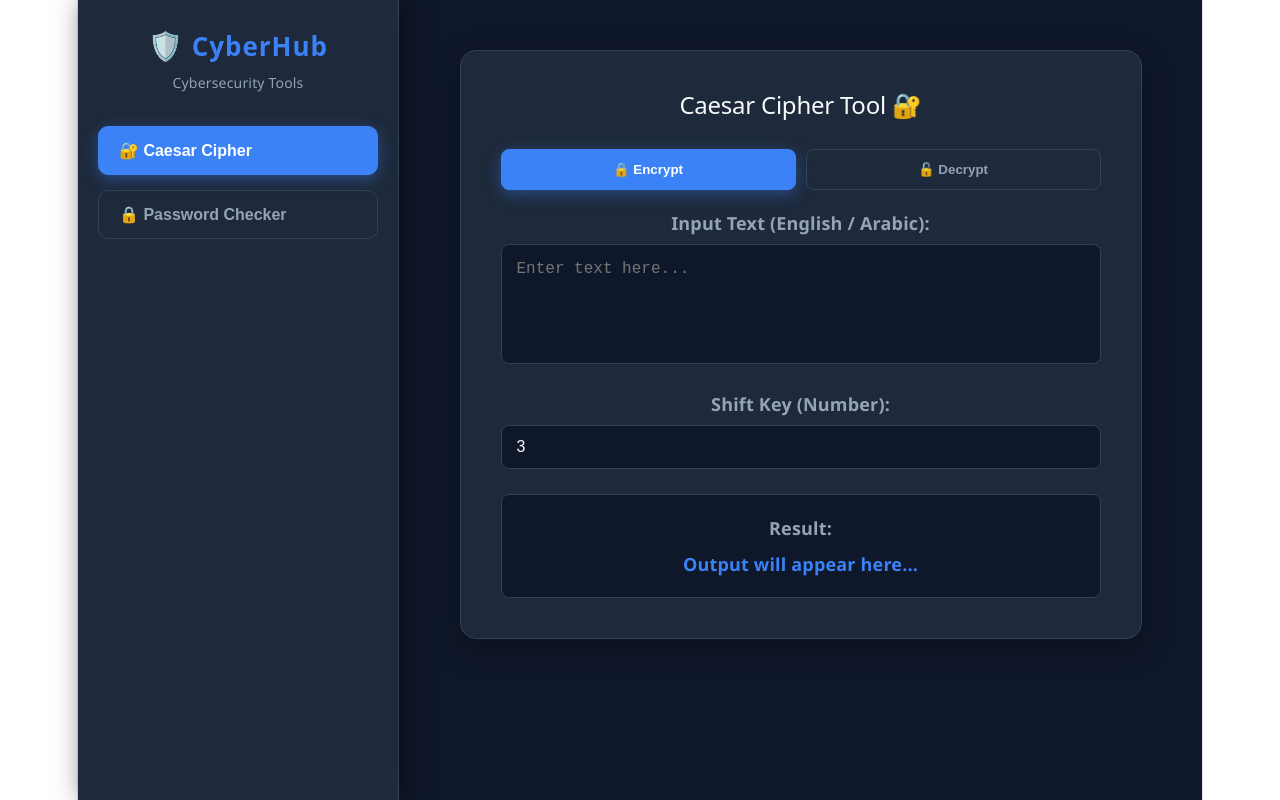
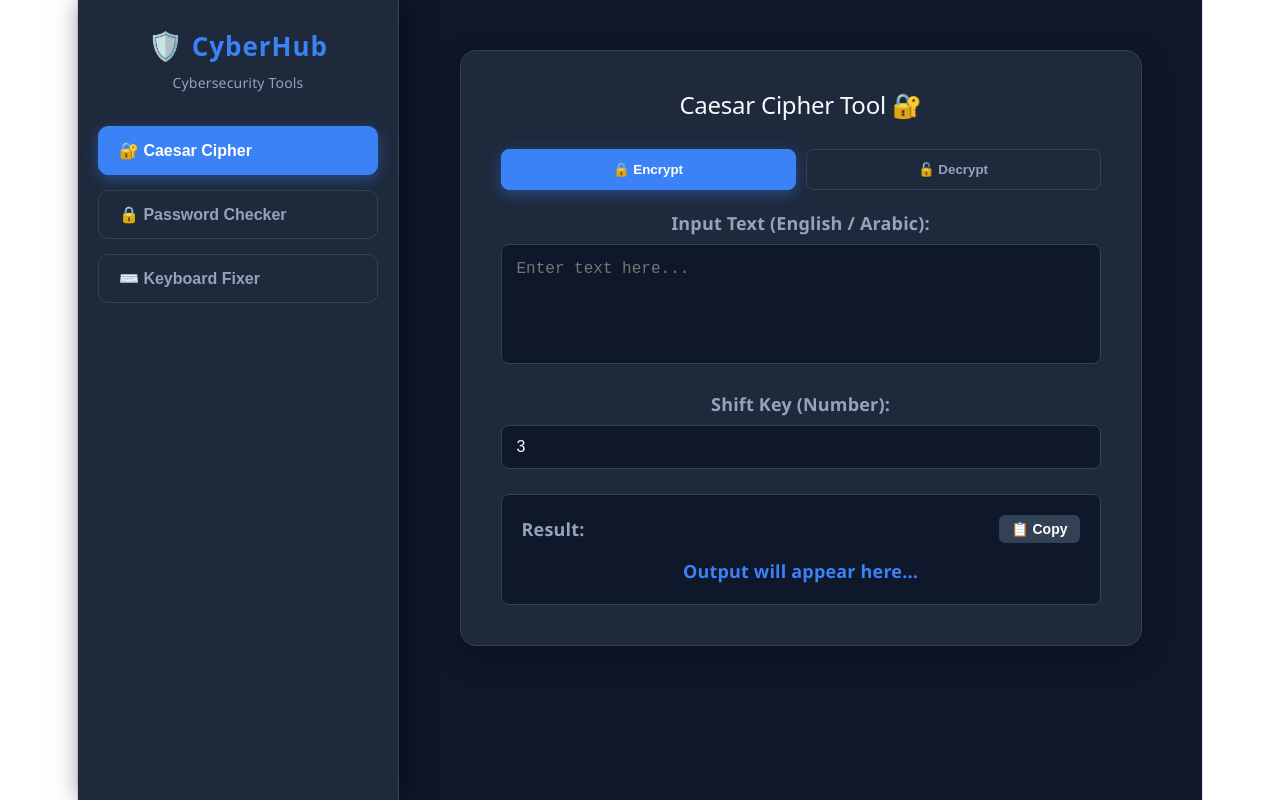
Before and after one commit to ma8749850-afk/cyber-tools, a React (Vite) app: page / in a window 1280 px wide. Built offline with nearby package versions, Linux system fonts and the light colour scheme.

Commit message:
Add Copy to Clipboard feature to tools

```diff
--- a/src/App.jsx
+++ b/src/App.jsx
@@ -1,12 +1,12 @@
 import React, { useState } from 'react';
 import CaesarCipher from './tools/CaesarCipher';
 import PasswordChecker from './tools/PasswordChecker';
-import './App.css'; // السطر ده مهم جداً لاستدعاء التصميم
+import KeyboardFixer from './tools/KeyboardFixer'; // 1. استدعينا الأداة الجديدة هنا
+import './App.css';
 
 export default function App() {
   const [activeTool, setActiveTool] = useState("caesar");
 
-  // الألوان اللي لسه محتاجينها للزراير التفاعلية
   const colors = {
     primary: '#3b82f6',
     textMuted: '#94a3b8',
@@ -70,6 +70,28 @@ export default function App() {
               🔒 Password Checker
             </button>
           </li>
+          {/* 2. الزرار الجديد بتاع مصحح الكيبورد */}
+          <li>
+            <button
+              onClick={() => setActiveTool("keyboard")}
+              style={{
+                width: '100%',
+                padding: '14px 20px',
+                cursor: 'pointer',
+                backgroundColor: activeTool === "keyboard" ? colors.primary : 'transparent',
+                color: activeTool === "keyboard" ? '#fff' : colors.textMuted,
+                border: `1px solid ${activeTool === "keyboard" ? colors.primary : colors.border}`,
+                borderRadius: '10px',
+                textAlign: 'left',
+                fontSize: '16px',
+                fontWeight: '600',
+                transition: 'all 0.3s ease',
+                boxShadow: activeTool === "keyboard" ? '0 4px 15px rgba(59, 130, 246, 0.4)' : 'none'
+              }}
+            >
+              ⌨️ Keyboard Fixer
+            </button>
+          </li>
         </ul>
       </div>
 
@@ -77,6 +99,8 @@ export default function App() {
       <div className="main-content">
         {activeTool === "caesar" && <CaesarCipher />}
         {activeTool === "password" && <PasswordChecker />}
+        {/* 3. عرض الأداة لما المتغير يكون keyboard */}
+        {activeTool === "keyboard" && <KeyboardFixer />}
       </div>
 
     </div>
--- a/src/tools/CaesarCipher.jsx
+++ b/src/tools/CaesarCipher.jsx
@@ -3,156 +3,81 @@ import React, { useState } from 'react';
 export default function CaesarCipher() {
   const [text, setText] = useState("");
   const [shift, setShift] = useState(3);
-  const [mode, setMode] = useState("encrypt"); // 'encrypt' or 'decrypt'
+  const [mode, setMode] = useState("encrypt");
+  const [copied, setCopied] = useState(false); // حالة الزرار للنسخ
 
   const applyCipher = (str, shiftAmount, isDecrypt) => {
     const actualShift = isDecrypt ? -shiftAmount : shiftAmount;
-
-    // الأبجدية العربية مجمعة عشان التشفير يدعمها
     const arabicAlphabet = "ابتثجحخدذرزسشصضطظعغفقكلمنهويأإآةىئؤء";
     const arLength = arabicAlphabet.length;
 
     return str.split('').map(char => {
-      // 1. معالجة الحروف الإنجليزية
       if (char.match(/[a-z]/i)) {
         const code = char.charCodeAt(0);
         const isUpperCase = code >= 65 && code <= 90;
         const base = isUpperCase ? 65 : 97;
-
         const shiftCalc = ((actualShift % 26) + 26) % 26;
         return String.fromCharCode(((code - base + shiftCalc) % 26) + base);
       }
-      // 2. معالجة الحروف العربية
       else if (arabicAlphabet.includes(char)) {
         const index = arabicAlphabet.indexOf(char);
         const shiftCalc = ((actualShift % arLength) + arLength) % arLength;
         return arabicAlphabet[(index + shiftCalc) % arLength];
       }
-      // 3. المسافات والرموز والأرقام ترجع زي ما هي
       return char;
     }).join('');
   };
 
   const resultText = applyCipher(text, shift, mode === "decrypt");
 
+  // دالة النسخ
+  const handleCopy = () => {
+    if (!resultText) return;
+    navigator.clipboard.writeText(resultText);
+    setCopied(true);
+    setTimeout(() => setCopied(false), 2000); // يرجع لشكله الطبيعي بعد ثانيتين
+  };
+
   return (
-    <div style={{
-      backgroundColor: '#1e293b',
-      padding: '40px',
-      borderRadius: '16px',
-      boxShadow: '0 10px 30px rgba(0,0,0,0.3)',
-      width: '100%',
-      maxWidth: '600px',
-      border: '1px solid #334155'
-    }}>
-
-      <h2 style={{ textAlign: 'center', color: '#f8fafc', marginBottom: '30px', fontSize: '24px' }}>
-        Caesar Cipher Tool 🔐
-      </h2>
+    <div style={{ backgroundColor: '#1e293b', padding: '40px', borderRadius: '16px', boxShadow: '0 10px 30px rgba(0,0,0,0.3)', width: '100%', maxWidth: '600px', border: '1px solid #334155' }}>
+      <h2 style={{ textAlign: 'center', color: '#f8fafc', marginBottom: '30px', fontSize: '24px' }}>Caesar Cipher Tool 🔐</h2>
 
       <div style={{ display: 'flex', gap: '10px', marginBottom: '20px' }}>
-        <button
-          onClick={() => setMode("encrypt")}
-          style={{
-            flex: 1,
-            padding: '12px',
-            borderRadius: '8px',
-            border: `1px solid ${mode === "encrypt" ? '#3b82f6' : '#334155'}`,
-            backgroundColor: mode === "encrypt" ? '#3b82f6' : 'transparent',
-            color: mode === "encrypt" ? '#fff' : '#94a3b8',
-            fontWeight: 'bold',
-            cursor: 'pointer',
-            transition: 'all 0.3s ease',
-            boxShadow: mode === "encrypt" ? '0 4px 15px rgba(59, 130, 246, 0.4)' : 'none'
-          }}
-        >
+        <button onClick={() => setMode("encrypt")} style={{ flex: 1, padding: '12px', borderRadius: '8px', border: `1px solid ${mode === "encrypt" ? '#3b82f6' : '#334155'}`, backgroundColor: mode === "encrypt" ? '#3b82f6' : 'transparent', color: mode === "encrypt" ? '#fff' : '#94a3b8', fontWeight: 'bold', cursor: 'pointer', transition: 'all 0.3s ease', boxShadow: mode === "encrypt" ? '0 4px 15px rgba(59, 130, 246, 0.4)' : 'none' }}>
           🔒 Encrypt
         </button>
-        <button
-          onClick={() => setMode("decrypt")}
-          style={{
-            flex: 1,
-            padding: '12px',
-            borderRadius: '8px',
-            border: `1px solid ${mode === "decrypt" ? '#10b981' : '#334155'}`,
-            backgroundColor: mode === "decrypt" ? '#10b981' : 'transparent',
-            color: mode === "decrypt" ? '#fff' : '#94a3b8',
-            fontWeight: 'bold',
-            cursor: 'pointer',
-            transition: 'all 0.3s ease',
-            boxShadow: mode === "decrypt" ? '0 4px 15px rgba(16, 185, 129, 0.4)' : 'none'
-          }}
-        >
+        <button onClick={() => setMode("decrypt")} style={{ flex: 1, padding: '12px', borderRadius: '8px', border: `1px solid ${mode === "decrypt" ? '#10b981' : '#334155'}`, backgroundColor: mode === "decrypt" ? '#10b981' : 'transparent', color: mode === "decrypt" ? '#fff' : '#94a3b8', fontWeight: 'bold', cursor: 'pointer', transition: 'all 0.3s ease', boxShadow: mode === "decrypt" ? '0 4px 15px rgba(16, 185, 129, 0.4)' : 'none' }}>
           🔓 Decrypt
         </button>
       </div>
 
       <div style={{ marginBottom: '20px' }}>
-        <label style={{ display: 'block', color: '#94a3b8', marginBottom: '8px', fontWeight: 'bold' }}>
-          Input Text (English / Arabic):
-        </label>
-        <textarea
-          placeholder="Enter text here..."
-          value={text}
-          onChange={(e) => setText(e.target.value)}
-          style={{
-            width: '100%',
-            height: '120px',
-            padding: '15px',
-            fontSize: '16px',
-            backgroundColor: '#0f172a',
-            color: '#f8fafc',
-            border: '1px solid #334155',
-            borderRadius: '8px',
-            outline: 'none',
-            boxSizing: 'border-box',
-            resize: 'none'
-          }}
-        />
+        <label style={{ display: 'block', color: '#94a3b8', marginBottom: '8px', fontWeight: 'bold' }}>Input Text (English / Arabic):</label>
+        <textarea placeholder="Enter text here..." value={text} onChange={(e) => setText(e.target.value)} style={{ width: '100%', height: '120px', padding: '15px', fontSize: '16px', backgroundColor: '#0f172a', color: '#f8fafc', border: '1px solid #334155', borderRadius: '8px', outline: 'none', boxSizing: 'border-box', resize: 'none' }} />
       </div>
 
       <div style={{ marginBottom: '25px' }}>
-        <label style={{ display: 'block', color: '#94a3b8', marginBottom: '8px', fontWeight: 'bold' }}>
-          Shift Key (Number):
-        </label>
-        <input
-          type="number"
-          value={shift}
-          onChange={(e) => setShift(Number(e.target.value))}
-          style={{
-            width: '100%',
-            padding: '12px 15px',
-            fontSize: '16px',
-            backgroundColor: '#0f172a',
-            color: '#f8fafc',
-            border: '1px solid #334155',
-            borderRadius: '8px',
-            outline: 'none',
-            boxSizing: 'border-box'
-          }}
-        />
+        <label style={{ display: 'block', color: '#94a3b8', marginBottom: '8px', fontWeight: 'bold' }}>Shift Key (Number):</label>
+        <input type="number" value={shift} onChange={(e) => setShift(Number(e.target.value))} style={{ width: '100%', padding: '12px 15px', fontSize: '16px', backgroundColor: '#0f172a', color: '#f8fafc', border: '1px solid #334155', borderRadius: '8px', outline: 'none', boxSizing: 'border-box' }} />
       </div>
 
-      <div style={{
-        backgroundColor: '#0f172a',
-        padding: '20px',
-        borderRadius: '8px',
-        border: '1px solid #334155',
-        position: 'relative'
-      }}>
-        <h4 style={{ margin: '0 0 10px 0', color: '#94a3b8' }}>Result:</h4>
-        <p style={{
-          fontSize: '18px',
-          fontWeight: 'bold',
-          color: mode === "encrypt" ? '#3b82f6' : '#10b981',
-          wordWrap: 'break-word',
-          margin: 0,
-          minHeight: '24px'
-        }}>
+      <div style={{ backgroundColor: '#0f172a', padding: '20px', borderRadius: '8px', border: '1px solid #334155' }}>
+        {/* صف عنوان النتيجة مع زرار النسخ */}
+        <div style={{ display: 'flex', justifyContent: 'space-between', alignItems: 'center', marginBottom: '15px' }}>
+          <h4 style={{ margin: 0, color: '#94a3b8' }}>Result:</h4>
+          <button
+            onClick={handleCopy}
+            disabled={!resultText}
+            style={{ padding: '6px 12px', backgroundColor: copied ? '#10b981' : '#334155', color: '#fff', border: 'none', borderRadius: '6px', cursor: resultText ? 'pointer' : 'not-allowed', fontSize: '14px', transition: 'background-color 0.3s', fontWeight: 'bold', display: 'flex', alignItems: 'center', gap: '5px' }}
+          >
+            {copied ? '✅ Copied!' : '📋 Copy'}
+          </button>
+        </div>
+
+        <p style={{ fontSize: '18px', fontWeight: 'bold', color: mode === "encrypt" ? '#3b82f6' : '#10b981', wordWrap: 'break-word', margin: 0, minHeight: '24px' }}>
           {resultText || "Output will appear here..."}
         </p>
       </div>
-
     </div>
   );
 }
--- /dev/null
+++ b/src/tools/KeyboardFixer.jsx
@@ -0,0 +1,84 @@
+import React, { useState } from 'react';
+
+export default function KeyboardFixer() {
+  const [inputText, setInputText] = useState("");
+  const [mode, setMode] = useState("ar-to-en");
+  const [copied, setCopied] = useState(false); // حالة الزرار للنسخ
+
+  const enToArMap = {
+    'q':'ض', 'w':'ص', 'e':'ث', 'r':'ق', 't':'ف', 'y':'غ', 'u':'ع', 'i':'ه', 'o':'خ', 'p':'ح', '[':'ج', ']':'د',
+    'a':'ش', 's':'س', 'd':'ي', 'f':'ب', 'g':'ل', 'h':'ا', 'j':'ت', 'k':'ن', 'l':'م', ';':'ك', "'":'ط',
+    'z':'ئ', 'x':'ء', 'c':'ؤ', 'v':'ر', 'b':'لا', 'n':'ى', 'm':'ة', ',':'و', '.':'ز', '/':'ظ', '`':'ذ',
+    'Q':'َ', 'W':'ً', 'E':'ُ', 'R':'ٌ', 'T':'لإ', 'Y':'إ', 'U':'‘', 'I':'÷', 'O':'×', 'P':'؛', '{':'<', '}':'>',
+    'A':'ِ', 'S':'ٍ', 'D':']', 'F':'[', 'G':'لأ', 'H':'أ', 'J':'ـ', 'K':'،', 'L':'/', ':':':', '"':'"',
+    'Z':'~', 'X':'ْ', 'C':'{', 'V':'}', 'B':'لآ', 'N':'آ', 'M':'\'', '<':',', '>':'.', '?':'؟', '~':'ّ'
+  };
+
+  const arToEnMap = {
+    'ض':'q', 'ص':'w', 'ث':'e', 'ق':'r', 'ف':'t', 'غ':'y', 'ع':'u', 'ه':'i', 'خ':'o', 'ح':'p', 'ج':'[', 'د':']',
+    'ش':'a', 'س':'s', 'ي':'d', 'ب':'f', 'ل':'g', 'ا':'h', 'ت':'j', 'ن':'k', 'م':'l', 'ك':';', 'ط':"'",
+    'ئ':'z', 'ء':'x', 'ؤ':'c', 'ر':'v', 'ى':'n', 'ة':'m', 'و':',', 'ز':'.', 'ظ':'/', 'ذ':'`',
+    'َ':'Q', 'ً':'W', 'ُ':'E', 'ٌ':'R', 'إ':'Y', '‘':'U', '÷':'I', '×':'O', '؛':'P', '<':'{', '>':'}',
+    'ِ':'A', 'ٍ':'S', ']':'D', '[':'F', 'أ':'H', 'ـ':'J', '،':'K', '/':'L', ':':':', '"':'"',
+    '~':'Z', 'ْ':'X', '{':'C', '}':'V', 'آ':'N', '\'':'M', ',':'<', '.':'>', '؟':'?'
+  };
+
+  const fixText = (text, currentMode) => {
+    if (!text) return "";
+    let processedText = text;
+    if (currentMode === "ar-to-en") {
+      processedText = processedText.replace(/لا/g, 'b').replace(/لأ/g, 'G').replace(/لإ/g, 'T').replace(/لآ/g, 'B');
+      return processedText.split('').map(char => arToEnMap[char] || char).join('');
+    } else {
+      return processedText.split('').map(char => enToArMap[char] || char).join('');
+    }
+  };
+
+  const resultText = fixText(inputText, mode);
+
+  // دالة النسخ
+  const handleCopy = () => {
+    if (!resultText) return;
+    navigator.clipboard.writeText(resultText);
+    setCopied(true);
+    setTimeout(() => setCopied(false), 2000);
+  };
+
+  return (
+    <div style={{ backgroundColor: '#1e293b', padding: '40px', borderRadius: '16px', boxShadow: '0 10px 30px rgba(0,0,0,0.3)', width: '100%', maxWidth: '600px', border: '1px solid #334155' }}>
+      <h2 style={{ textAlign: 'center', color: '#f8fafc', marginBottom: '30px', fontSize: '24px' }}>Keyboard Layout Fixer ⌨️</h2>
+
+      <div style={{ display: 'flex', gap: '10px', marginBottom: '20px' }}>
+        <button onClick={() => setMode("en-to-ar")} style={{ flex: 1, padding: '12px', borderRadius: '8px', border: `1px solid ${mode === "en-to-ar" ? '#3b82f6' : '#334155'}`, backgroundColor: mode === "en-to-ar" ? '#3b82f6' : 'transparent', color: mode === "en-to-ar" ? '#fff' : '#94a3b8', fontWeight: 'bold', cursor: 'pointer', transition: 'all 0.3s ease', boxShadow: mode === "en-to-ar" ? '0 4px 15px rgba(59, 130, 246, 0.4)' : 'none' }}>
+          English to Arabic
+        </button>
+        <button onClick={() => setMode("ar-to-en")} style={{ flex: 1, padding: '12px', borderRadius: '8px', border: `1px solid ${mode === "ar-to-en" ? '#10b981' : '#334155'}`, backgroundColor: mode === "ar-to-en" ? '#10b981' : 'transparent', color: mode === "ar-to-en" ? '#fff' : '#94a3b8', fontWeight: 'bold', cursor: 'pointer', transition: 'all 0.3s ease', boxShadow: mode === "ar-to-en" ? '0 4px 15px rgba(16, 185, 129, 0.4)' : 'none' }}>
+          Arabic to English
+        </button>
+      </div>
+
+      <div style={{ marginBottom: '20px' }}>
+        <label style={{ display: 'block', color: '#94a3b8', marginBottom: '8px', fontWeight: 'bold' }}>Wrong Text:</label>
+        <textarea placeholder="Type the gibberish text here... (e.g. .d ;]i legh)" value={inputText} onChange={(e) => setInputText(e.target.value)} style={{ width: '100%', height: '100px', padding: '15px', fontSize: '16px', backgroundColor: '#0f172a', color: '#f8fafc', border: '1px solid #334155', borderRadius: '8px', outline: 'none', boxSizing: 'border-box', resize: 'none' }} />
+      </div>
+
+      <div style={{ backgroundColor: '#0f172a', padding: '20px', borderRadius: '8px', border: '1px solid #334155' }}>
+        {/* صف عنوان النتيجة مع زرار النسخ */}
+        <div style={{ display: 'flex', justifyContent: 'space-between', alignItems: 'center', marginBottom: '15px' }}>
+          <h4 style={{ margin: '0 0 10px 0', color: '#94a3b8' }}>Fixed Text:</h4>
+          <button
+            onClick={handleCopy}
+            disabled={!resultText}
+            style={{ padding: '6px 12px', backgroundColor: copied ? '#10b981' : '#334155', color: '#fff', border: 'none', borderRadius: '6px', cursor: resultText ? 'pointer' : 'not-allowed', fontSize: '14px', transition: 'background-color 0.3s', fontWeight: 'bold', display: 'flex', alignItems: 'center', gap: '5px' }}
+          >
+            {copied ? '✅ Copied!' : '📋 Copy'}
+          </button>
+        </div>
+
+        <p style={{ fontSize: '18px', fontWeight: 'bold', color: mode === "en-to-ar" ? '#3b82f6' : '#10b981', wordWrap: 'break-word', margin: 0, minHeight: '24px' }}>
+          {resultText || "Output will appear here..."}
+        </p>
+      </div>
+    </div>
+  );
+}
```
